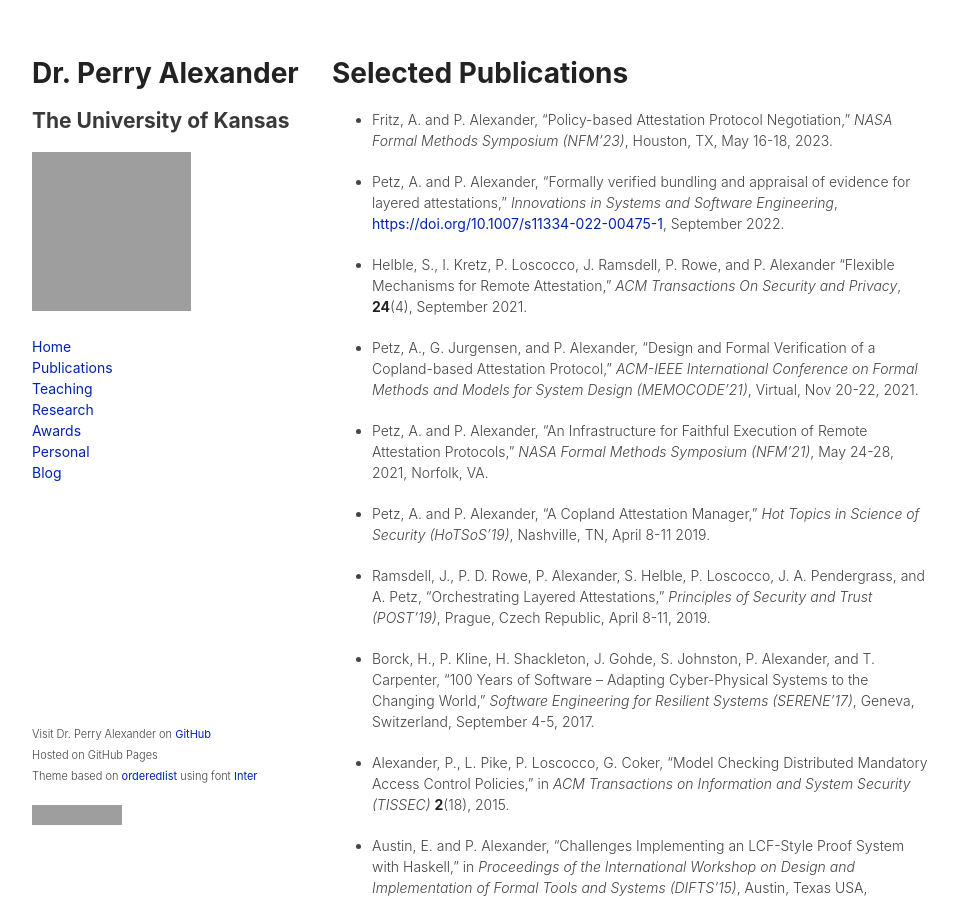
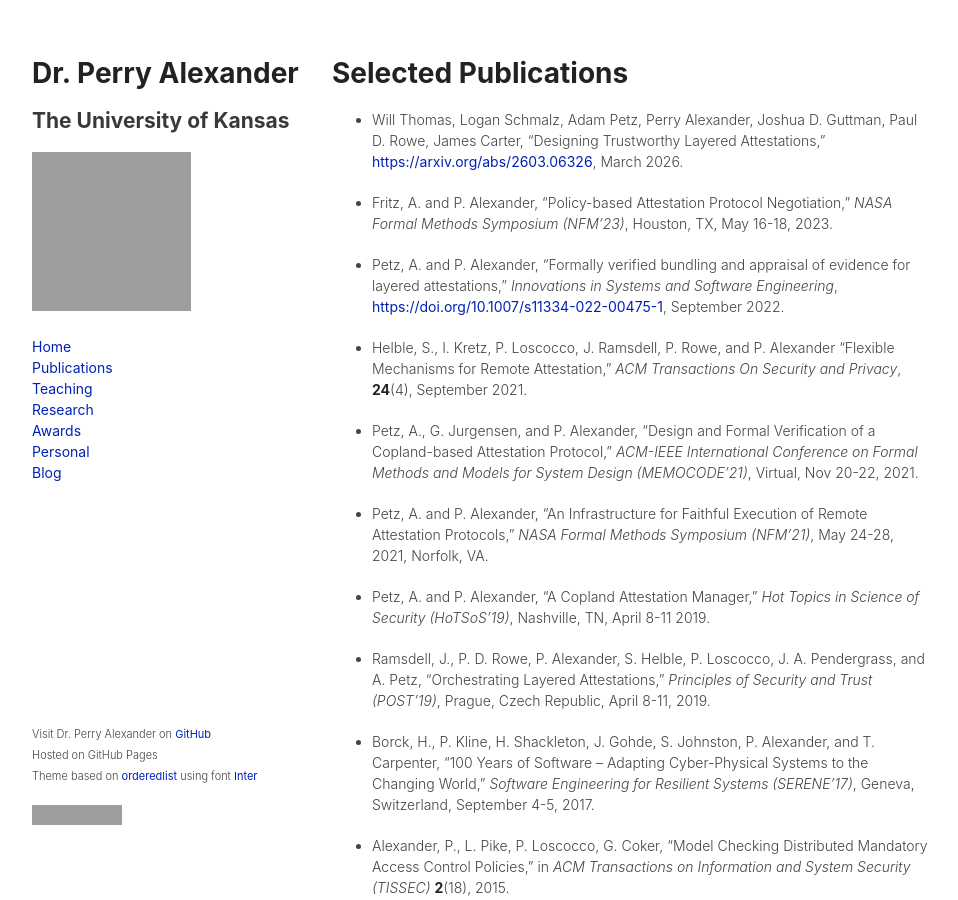
Before and after one commit to palexand/palexand.github.io, a Jekyll site: the page built from publications.md, in a window 1280 px wide and 900 px high. Shown: the whole window, without its empty margins (158-1116 px from the left). Built offline with Jekyll 4.4.1, drawn with Linux system fonts in a browser that asks for light colours; some web fonts are replaced; grey boxes are pictures that could not be loaded.

Commit message:
adding CDS paper

```diff
--- a/publications.md
+++ b/publications.md
@@ -4,6 +4,10 @@ title: Publications
 ---
 
 # Selected Publications
+
+* Will Thomas, Logan Schmalz, Adam Petz, Perry Alexander, Joshua D. Guttman,
+  Paul D. Rowe, James Carter, "Designing Trustworthy Layered Attestations,"
+  [https://arxiv.org/abs/2603.06326](https://arxiv.org/abs/2603.06326), March 2026.
 
 * Fritz, A. and P. Alexander, "Policy-based Attestation Protocol
   Negotiation," _NASA Formal Methods Symposium (NFM'23)_,
```
Also changed, not shown: _posts/2026-02-17-Wichita-Lineman-Glen-Campbell.md (line endings or trailing spaces).
